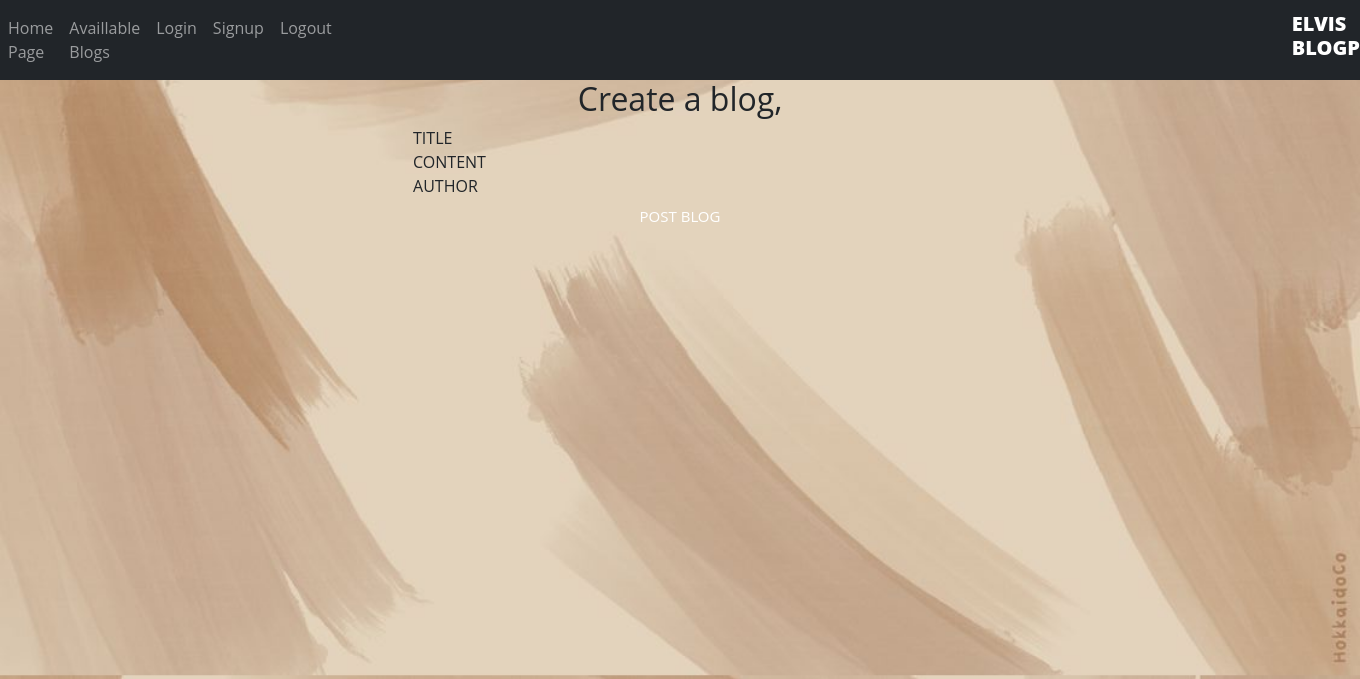
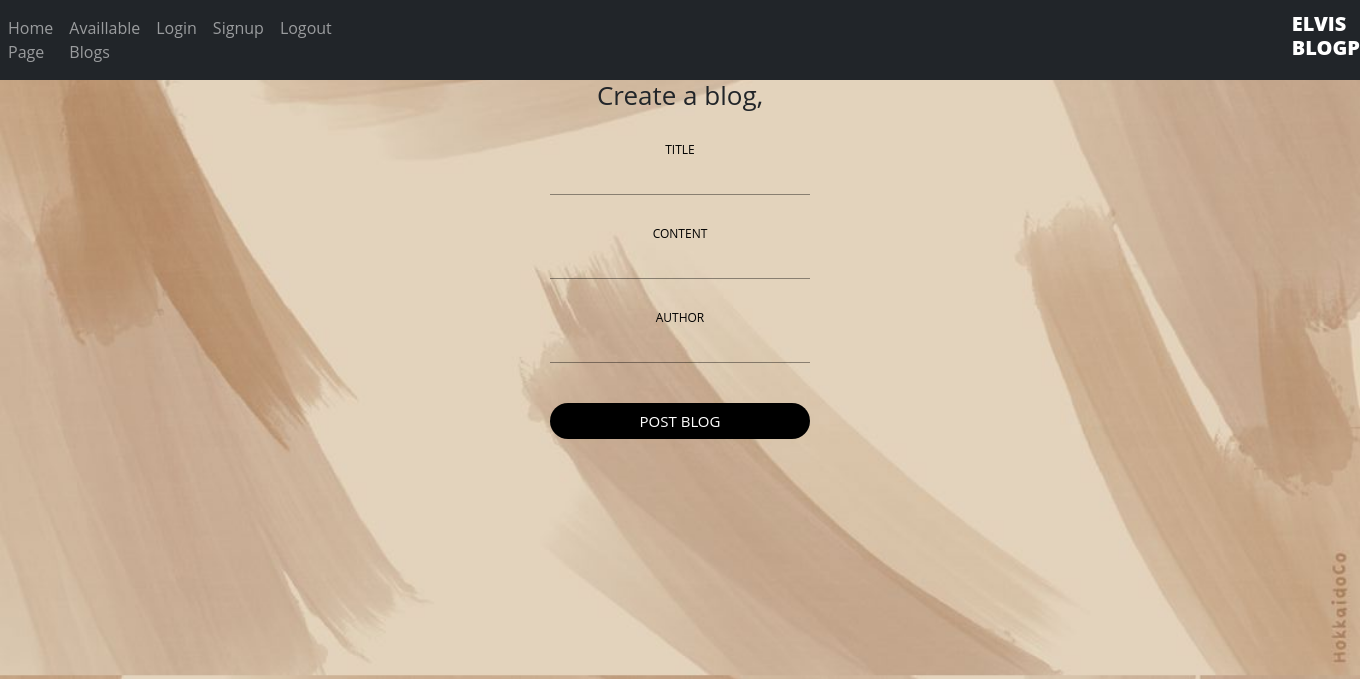
Before and after one commit to DynastyElvis/Blog, a Python web app: template app/templates/blog.html in a window 1360 px wide; the page is wider, and only the part inside the window is pictured. Shown: the top 679 px of that part. Run offline with Jinja, Linux system fonts and the light colour scheme; the template is opened without the code that fills it, so the values that code supplies are empty; some libraries are stand-ins or nearby versions.

Commit message:
ft: styling updates

```diff
--- a/app/static/css/style.css
+++ b/app/static/css/style.css
@@ -4,16 +4,6 @@
   padding: 0;
 }
 
-button {
-  display: block;
-  margin: 0 auto;
-  width: 260px;
-  height: 36px;
-  border-radius: 30px;
-  color: #fff;
-  font-size: 15px;
-  cursor: pointer;
-}
 body {
   font-family: "Open Sans", Helvetica, Arial, sans-serif;
   background: #ededed;
@@ -65,7 +55,6 @@ input, button {
   transform: translate3d(-640px, 0, 0);
 }
 
-
 button {
   display: block;
   margin: 0 auto;
@@ -98,6 +87,18 @@ button {
   background-size: cover;
   transition: transform 1.2s ease-in-out;
 }
+.img:after {
+  content: "";
+  position: absolute;
+  left: 0;
+  top: 0;
+  width: 100%;
+  height: 100%;
+  background: rgba(0, 0, 0, 0.6);
+}
+.cont.s--signup .img:before {
+  transform: translate3d(640px, 0, 0);
+}
 .img__text {
   z-index: 2;
   position: absolute;
@@ -116,11 +117,96 @@ button {
 .img__text p {
   font-size: 14px;
   line-height: 1.5;
+}
+.cont.s--signup .img__text.m--up {
+  transform: translateX(520px);
+}
+.img__text.m--in {
+  transform: translateX(-520px);
+}
+.cont.s--signup .img__text.m--in {
+  transform: translateX(0);
+}
+.img__btn {
+  overflow: hidden;
+  z-index: 2;
+  position: relative;
+  width: 100px;
+  height: 36px;
+  margin: 0 auto;
+  background: transparent;
+  color: #fff;
+  text-transform: uppercase;
+  font-size: 15px;
+  cursor: pointer;
+}
+
+.img__btn:after {
+  content: "";
+  z-index: 2;
+  position: absolute;
+  left: 0;
+  top: 0;
+  width: 100%;
+  height: 100%;
+  border: 2px solid #fff;
+  border-radius: 30px;
+}
+.img__btn span {
+  position: absolute;
+  left: 0;
+  top: 0;
+  display: flex;
+  justify-content: center;
+  align-items: center;
+  width: 100%;
+  height: 100%;
+  transition: transform 1.2s;
+}
+.img__btn span.m--in {
+  transform: translateY(-72px);
+}
+.cont.s--signup .img__btn span.m--in {
+  transform: translateY(0);
+}
+.cont.s--signup .img__btn span.m--up {
+  transform: translateY(72px);
+}
+
+h2 {
+  width: 100%;
+  font-size: 26px;
+  text-align: center;
+}
+
+label {
+  display: block;
+  width: 260px;
+  margin: 25px auto 0;
+  text-align: center;
+}
+label span {
+  font-size: 12px;
+  color: black;
+  text-transform: uppercase;
+}
+
+input {
+  display: block;
+  width: 100%;
+  margin-top: 5px;
+  padding-bottom: 5px;
+  font-size: 16px;
+  border-bottom: 1px solid rgba(0, 0, 0, 0.4);
+  text-align: center;
+}
 
 
 
-
-ck;
+.submit {
+  margin-top: 40px;
+  margin-bottom: 20px;
+  background: black;
   text-transform: uppercase;
 }
 .submit:hover{
@@ -129,6 +215,14 @@ ck;
 }
 
 
+.sign-in {
+  transition-timing-function: ease-out;
+}
+.cont.s--signup .sign-in {
+  transition-timing-function: ease-in-out;
+  transition-duration: 1.2s;
+  transform: translate3d(640px, 0, 0);
+}
 
 .sign-up {
   transform: translate3d(-900px, 0, 0);
```
